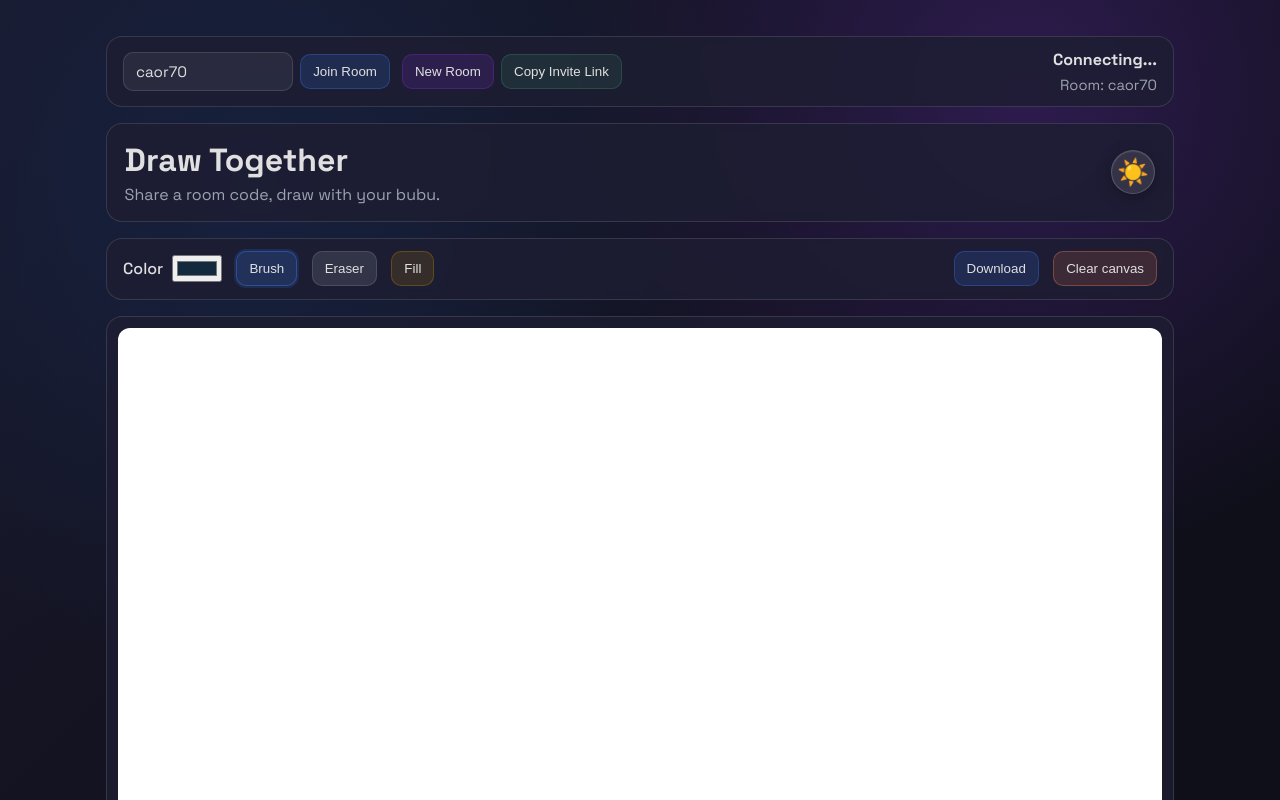
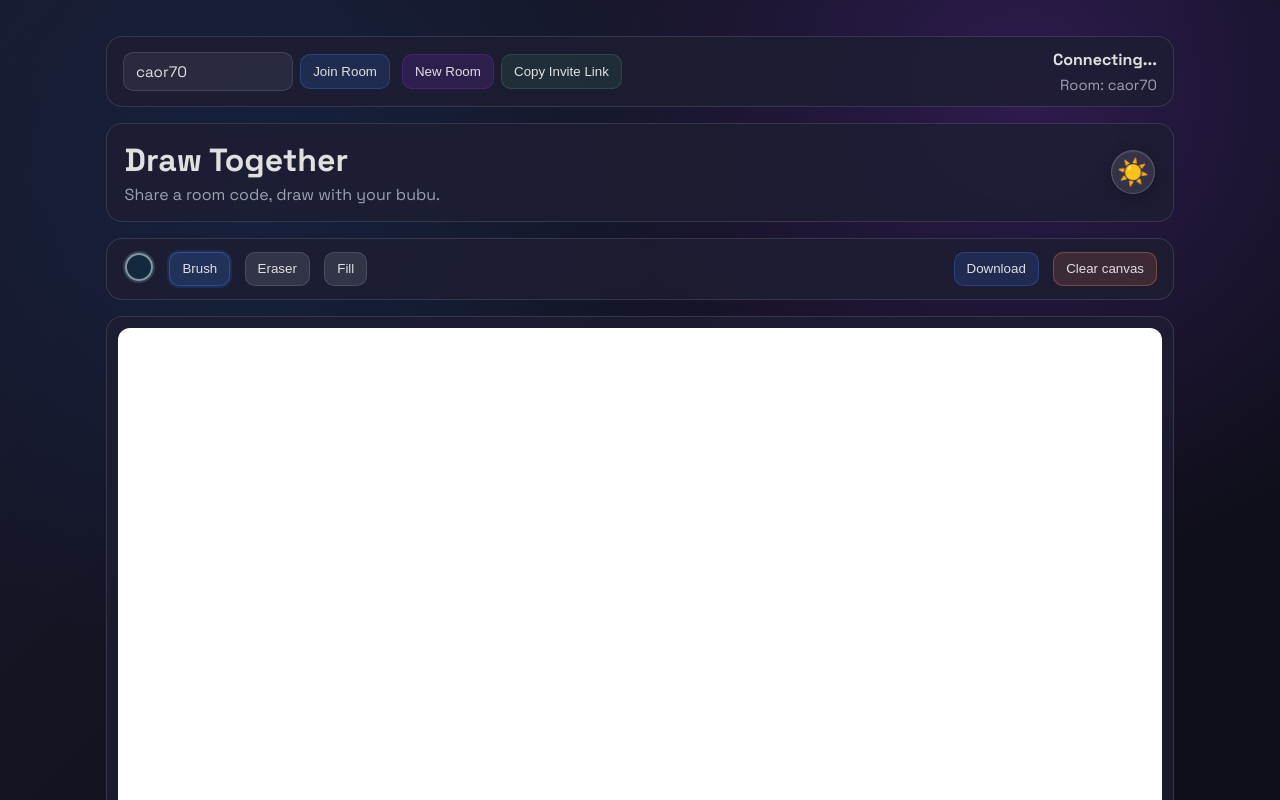
Before and after one commit to HmmMarcelo/Draw-With-Your-BuBu, a website: page public/index.html in a window 1280 px wide. Both pictures are taken after a click on the button "Toggle dark mode". Shown: the top 800 px of the page. Drawn offline with nearby package versions, Linux system fonts and the light colour scheme; no server answers.

Commit message:
Color picker with OK close button, fix Fill button neutral style

```diff
--- a/public/app.js
+++ b/public/app.js
@@ -22,6 +22,9 @@ const downloadWrap = downloadBtn.closest(".tool-wrap");
 const dlPng = document.getElementById("dl-png");
 const dlJpg = document.getElementById("dl-jpg");
 const bucketBtn = document.getElementById("bucket-btn");
+const colorBtn = document.getElementById("color-btn");
+const colorPopupWrap = colorBtn.closest(".tool-wrap");
+const colorOk = document.getElementById("color-ok");
 const brushWrap = brushBtn.closest(".tool-wrap");
 const eraserWrap = eraserBtn.closest(".tool-wrap");
 
@@ -165,6 +168,19 @@ function setupUI() {
     if (!brushWrap.contains(e.target)) brushWrap.classList.remove("open");
     if (!eraserWrap.contains(e.target)) eraserWrap.classList.remove("open");
     if (!downloadWrap.contains(e.target)) downloadWrap.classList.remove("open");
+    if (!colorPopupWrap.contains(e.target)) colorPopupWrap.classList.remove("open");
+  });
+
+  colorBtn.addEventListener("click", () => {
+    colorPopupWrap.classList.toggle("open");
+  });
+
+  colorInput.addEventListener("input", () => {
+    colorBtn.style.background = colorInput.value;
+  });
+
+  colorOk.addEventListener("click", () => {
+    colorPopupWrap.classList.remove("open");
   });
 
   downloadBtn.addEventListener("click", () => {
--- a/public/index.html
+++ b/public/index.html
@@ -38,10 +38,13 @@
       </header>
 
       <section class="controls">
-        <label>
-          Color
-          <input id="color" type="color" value="#13293d" />
-        </label>
+        <div class="tool-wrap">
+          <button id="color-btn" type="button" class="color-swatch-btn" style="background:#13293d"></button>
+          <div class="tool-popup" id="color-popup">
+            <input id="color" type="color" value="#13293d" />
+            <button id="color-ok" type="button">OK</button>
+          </div>
+        </div>
         <div class="tool-wrap">
           <button id="brush-btn" type="button" class="tool-btn active">Brush</button>
           <div class="tool-popup" id="brush-popup">
--- a/public/styles.css
+++ b/public/styles.css
@@ -247,6 +247,31 @@ h1 {
   flex: 1;
 }
 
+.color-swatch-btn {
+  width: 2rem;
+  height: 2rem;
+  border-radius: 50%;
+  border: 2px solid var(--border);
+  padding: 0;
+  cursor: pointer;
+  box-shadow: inset 0 0 0 2px rgba(255,255,255,0.5);
+}
+
+.color-swatch-btn:hover {
+  transform: scale(1.1);
+}
+
+#color-popup {
+  gap: 0.5rem;
+  align-items: center;
+}
+
+#color-ok {
+  padding: 0.35rem 0.7rem;
+  font-size: 0.85rem;
+  border-radius: 8px;
+}
+
 #download-btn {
   background: #edf6ff;
   border-color: rgba(59, 130, 246, 0.3);
@@ -257,8 +282,8 @@ body.dark #download-btn {
 }
 
 #bucket-btn {
-  background: #fef9c3;
-  border-color: rgba(202, 138, 4, 0.3);
+  background: #f0f0f0;
+  border-color: var(--border);
 }
 
 #bucket-btn.active {
@@ -268,7 +293,7 @@ body.dark #download-btn {
 }
 
 body.dark #bucket-btn {
-  background: rgba(202, 138, 4, 0.15);
+  background: rgba(255, 255, 255, 0.1);
 }
 
 body.dark #bucket-btn.active {
```
